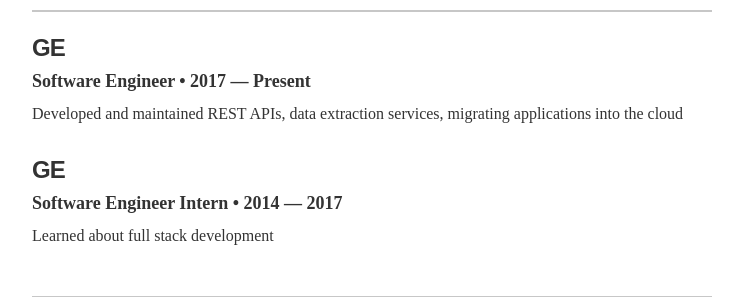
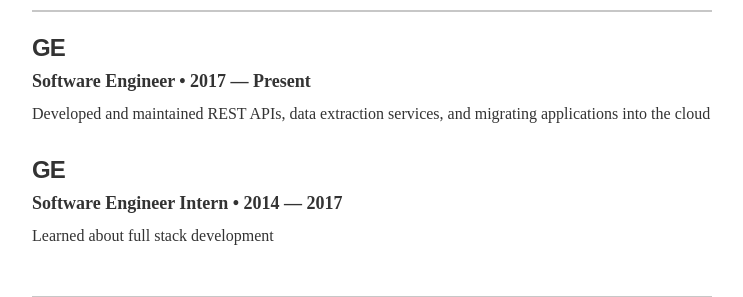
Before and after one commit to pbremer/pbremer.github.io, a Jekyll site: the page built from index.html, in a window 1280 px wide. Shown: the part 536-833 px from the top of the page, without its empty margins (268-1011 px from the left). Built offline with Jekyll 4.4.1, drawn with Linux system fonts in a browser that asks for light colours.

Commit message:
fix grammer

```diff
--- a/_data/experience.yml
+++ b/_data/experience.yml
@@ -3,7 +3,7 @@
 - company: GE
   position: Software Engineer
   duration: 2017 &mdash; Present
-  summary: Developed and maintained REST APIs, data extraction services, migrating applications into the cloud
+  summary: Developed and maintained REST APIs, data extraction services, and migrating applications into the cloud
 
 # Director of Digital Stratgy
 - company: GE
```
